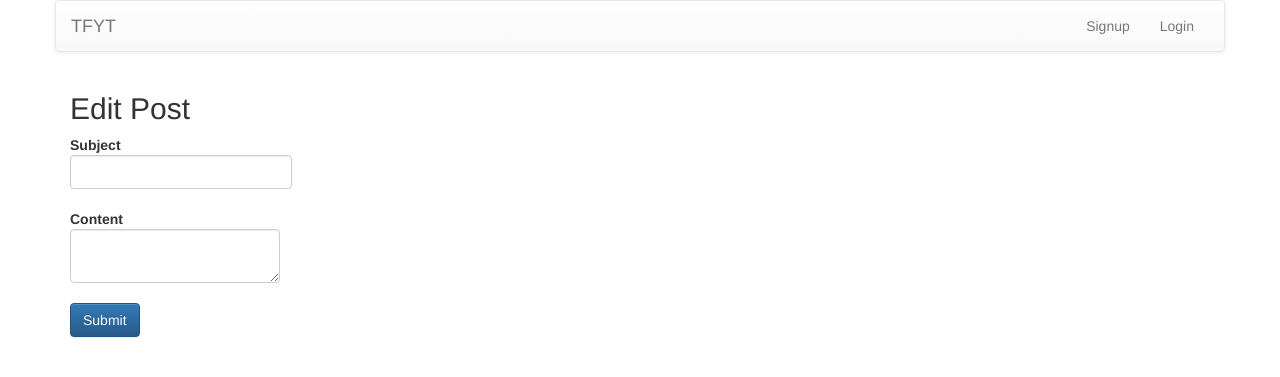
After one commit to sxhan/multi-user-blog-project, a Python web app: template templates/editpost.html in a window 1280 px wide. The commit adds this page. Shown: the top 377 px of the page. Run offline with Jinja, Linux system fonts and the light colour scheme; the template is opened without the code that fills it, so the values that code supplies are empty; some libraries are stand-ins or nearby versions.

```diff
--- a/static/main.css
+++ b/static/main.css
@@ -144,3 +144,11 @@ textarea {
     display: flex;
     align-items: center;
 }
+
+.btn-post {
+    margin: 0 5px 0 5px;
+    color: inherit;
+    border-color: grey;
+    border-width: 2pt;
+    background-color: whitesmoke;
+}
--- a/templates/blogpost.html
+++ b/templates/blogpost.html
@@ -9,8 +9,12 @@
                 </div>
                 <div class="col-sm-3">
                     <div class="btn-group pull-right post-header-bar vcenter">
-                        <a href="/blog/{{post.key().id()}}/edit" class="btn">Edit</a>
-                        <a href="/blog/{{post.key().id()}}/delete" class="btn">Delete</a>
+                        <form action="/blog/{{post.key().id()}}/edit" method="get">
+                            <button type="submit" name="edit" class="btn btn-post">Edit</button>
+                        </form>
+                        <form action="/blog/{{post.key().id()}}/delete" method="post">
+                            <button type="submit" name="delete" class="btn btn-post">Delete</button>
+                        </form>
                     </div>
                 </div>
             </div>
--- /dev/null
+++ b/templates/editpost.html
@@ -0,0 +1,33 @@
+{% import 'blogpost.html' as blogpost %}
+
+{% extends "base.html" %}
+
+{% block content %}
+<div class="row">
+    <div class="col-sm-12">
+        <h2>Edit Post</h2>
+    </div>
+</div>
+<div class="row">
+    <div class="col-sm-12">
+        <form method="post">
+            <div class="form-group">
+                <label>
+                  <div>Subject</div>
+                  <input type="text" name="subject" class="form-control" value="{{post.subject}}">
+                </label>
+            </div>
+            <div class="form-group">
+                <label>
+                  <div>Content</div>
+                  <textarea name="content" class="form-control">{{post.content}}</textarea>
+                </label>
+            </div>
+            <div class="form-group">
+                <div class="error">{{error}}</div>
+            </div>
+          <button type="submit" class="btn btn-primary">Submit</button>
+        </form>
+    </div>
+</div>
+{% endblock %}
--- a/templates/permalink.html
+++ b/templates/permalink.html
@@ -5,7 +5,7 @@
 {% block content %}
 <div class="row post-heading">
     <div class="col-sm-6">
-            <h2>Post</h2>
+        <h2>View Post</h2>
     </div>
 </div>
 {{ blogpost.post(post) }}
```
Also changed, not shown: main.py (+50 -9 lines). Lines whose indentation alone changed are shown as unchanged.
